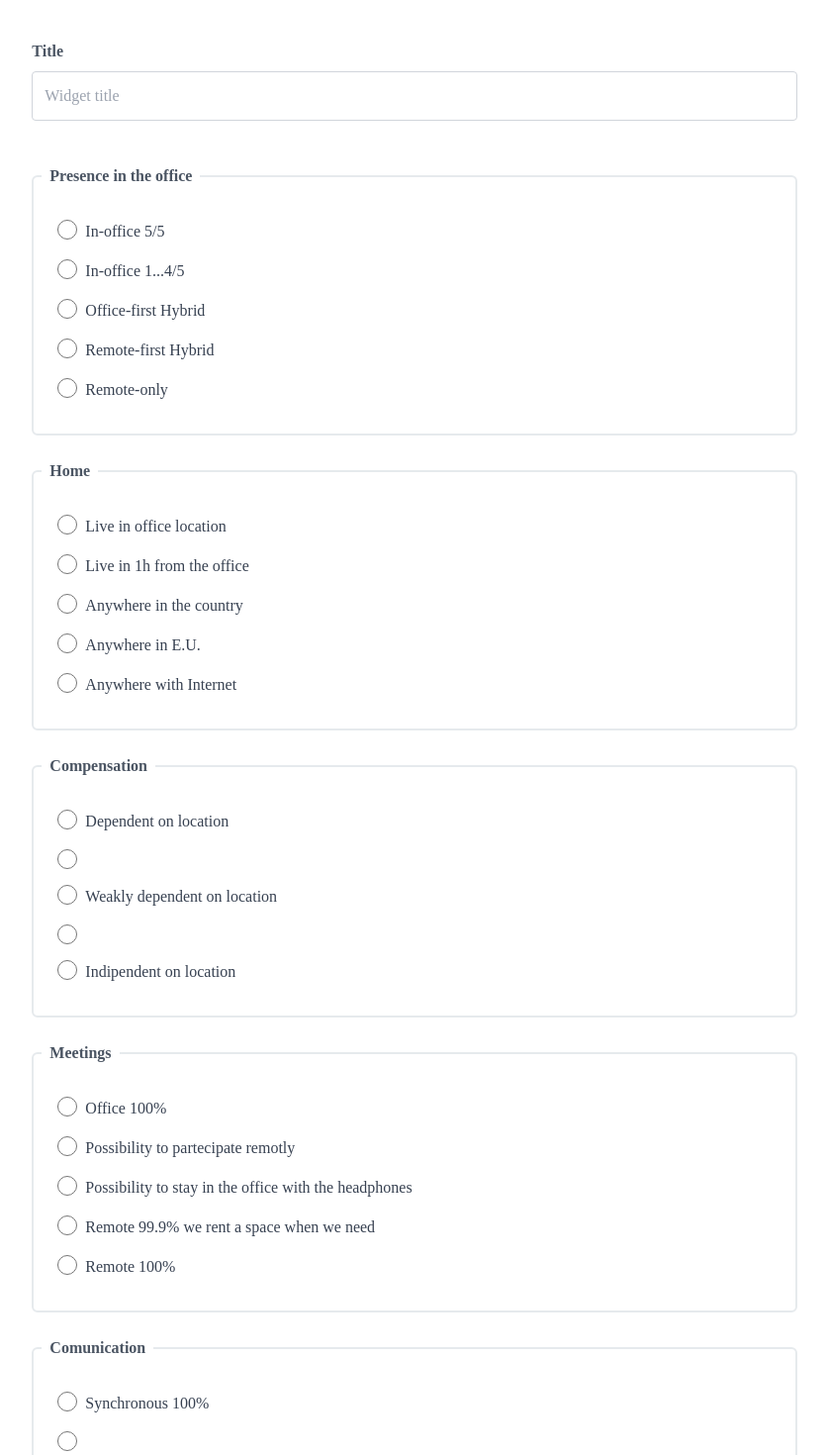
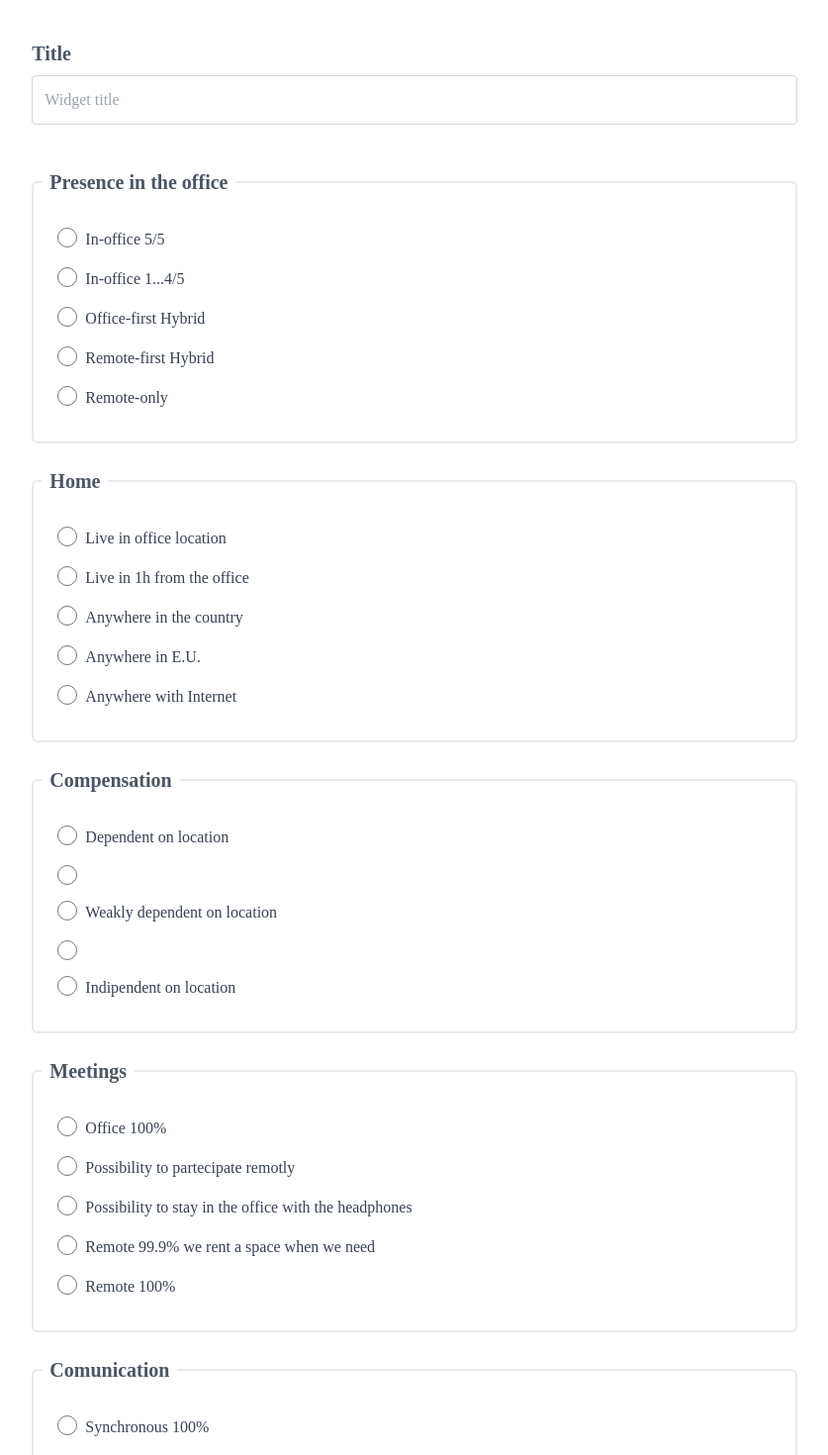
Before and after one commit to claranet-it/remote-compass-app, a React (Vite) app: page / in a window 1280 px wide. Shown: the top 1470 px of the page at 99% size, without its empty margins (221-1058 px from the left). Built offline with nearby package versions, Linux system fonts and the light colour scheme; a web font is replaced by a local one.

Commit message:
change font size legend

```diff
--- a/src/components/form/CompassForm.tsx
+++ b/src/components/form/CompassForm.tsx
@@ -62,7 +62,7 @@ export const CompassForm: React.FC<PropsCompass> = ({ onDataReceived }) => {
           <div className="mb-5">
             <label
               htmlFor="title"
-              className="block mb-2 font-bold text-gray-600">
+              className="block mb-2 text-xl font-bold text-gray-600">
               Title
             </label>
             <input
@@ -78,7 +78,7 @@ export const CompassForm: React.FC<PropsCompass> = ({ onDataReceived }) => {
           </div>
 
           <fieldset className="border-solid border-2 border-tertiary-light rounded-md p-2">
-            <legend className="block mb-2 font-bold text-gray-600  p-2">
+            <legend className="block mb-2 text-xl font-bold text-gray-600  p-2">
               Presence in the office
             </legend>
 
@@ -107,7 +107,7 @@ export const CompassForm: React.FC<PropsCompass> = ({ onDataReceived }) => {
           </fieldset>
 
           <fieldset className="border-solid border-2 border-tertiary-light rounded-md p-2">
-            <legend className="block mb-2 font-bold text-gray-600  p-2">
+            <legend className="block mb-2 text-xl font-bold text-gray-600  p-2">
               Home
             </legend>
             {/* <label className="block mb-2 font-bold text-gray-600"> Home </label> */}
@@ -134,7 +134,7 @@ export const CompassForm: React.FC<PropsCompass> = ({ onDataReceived }) => {
           </fieldset>
 
           <fieldset className="border-solid border-2 border-tertiary-light rounded-md p-2">
-            <legend className="block mb-2 font-bold text-gray-600  p-2">
+            <legend className="block mb-2 text-xl font-bold text-gray-600  p-2">
               Compensation
             </legend>
             {/* <label className="block mb-2 font-bold text-gray-600">
@@ -168,7 +168,7 @@ export const CompassForm: React.FC<PropsCompass> = ({ onDataReceived }) => {
             Meetings{" "}
           </label> */}
           <fieldset className="border-solid border-2 border-tertiary-light rounded-md p-2">
-            <legend className="block mb-2 font-bold text-gray-600  p-2">
+            <legend className="block mb-2 text-xl font-bold text-gray-600  p-2">
               Meetings
             </legend>
             <div className="mb-4">
@@ -198,7 +198,7 @@ export const CompassForm: React.FC<PropsCompass> = ({ onDataReceived }) => {
             Comunication{" "}
           </label> */}
           <fieldset className="border-solid border-2 border-tertiary-light rounded-md p-2">
-            <legend className="block mb-2 font-bold text-gray-600  p-2">
+            <legend className="block mb-2 text-xl font-bold text-gray-600  p-2">
               Comunication
             </legend>
             <div className="mb-4">
@@ -222,7 +222,7 @@ export const CompassForm: React.FC<PropsCompass> = ({ onDataReceived }) => {
             Governance{" "}
           </label> */}
           <fieldset className="border-solid border-2 border-tertiary-light rounded-md p-2">
-            <legend className="block mb-2 font-bold text-gray-600 p-2">
+            <legend className="block mb-2 text-xl font-bold text-gray-600 p-2">
               Governance
             </legend>
             <div className="mb-4">
```
